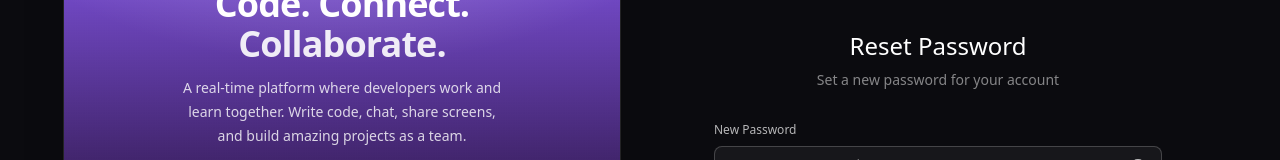
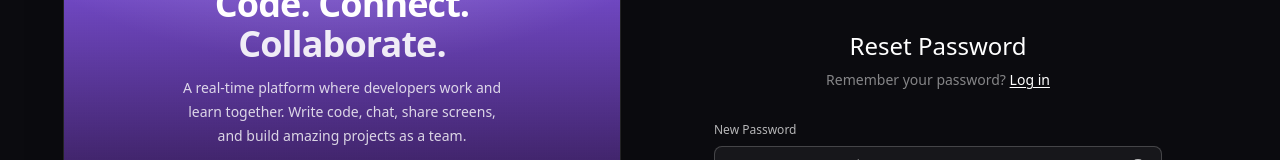
Before and after one commit to Abhishek-Achuthan/CODEHIVE, a React app in the folder frontend/: page /reset-password in a window 1280 px wide. Shown: the part 182-342 px from the top of the page. Built offline with nearby package versions, Linux system fonts and the light colour scheme; no server answers; the HTML template or start-up script is replaced by a standard one.

Commit message:
feat(auth): add link to navigate back to login in Reset Password page

```diff
--- a/frontend/src/features/auth/components/ResetPasswordForm.tsx
+++ b/frontend/src/features/auth/components/ResetPasswordForm.tsx
@@ -49,7 +49,13 @@ export function ResetPasswordForm() {
       <header className="mb-8 text-center">
         <h1 className="mb-2 text-2xl font-normal text-white">Reset Password</h1>
         <p className="text-sm font-light text-white/50">
-          Set a new password for your account
+          Remember your password?{" "}
+          <Link
+            to={'/'} replace={true}
+            className="text-white underline decoration-1 underline-offset-2 transition-opacity hover:opacity-70"
+          >
+            Log in
+          </Link>
         </p>
       </header>
 
--- a/frontend/src/features/auth/configs/formFields.ts
+++ b/frontend/src/features/auth/configs/formFields.ts
@@ -6,7 +6,7 @@ export const signUpFields: Array<{
   name: keyof RegisterData;
   label: string;
   placeholder: string;
-  type?: 'text' | 'email' | 'tel' | 'password';
+  type?: 'text' | 'tel' | 'password';
   component?: React.ComponentType<FieldComponentProps>;
 }> = [
   {
```
